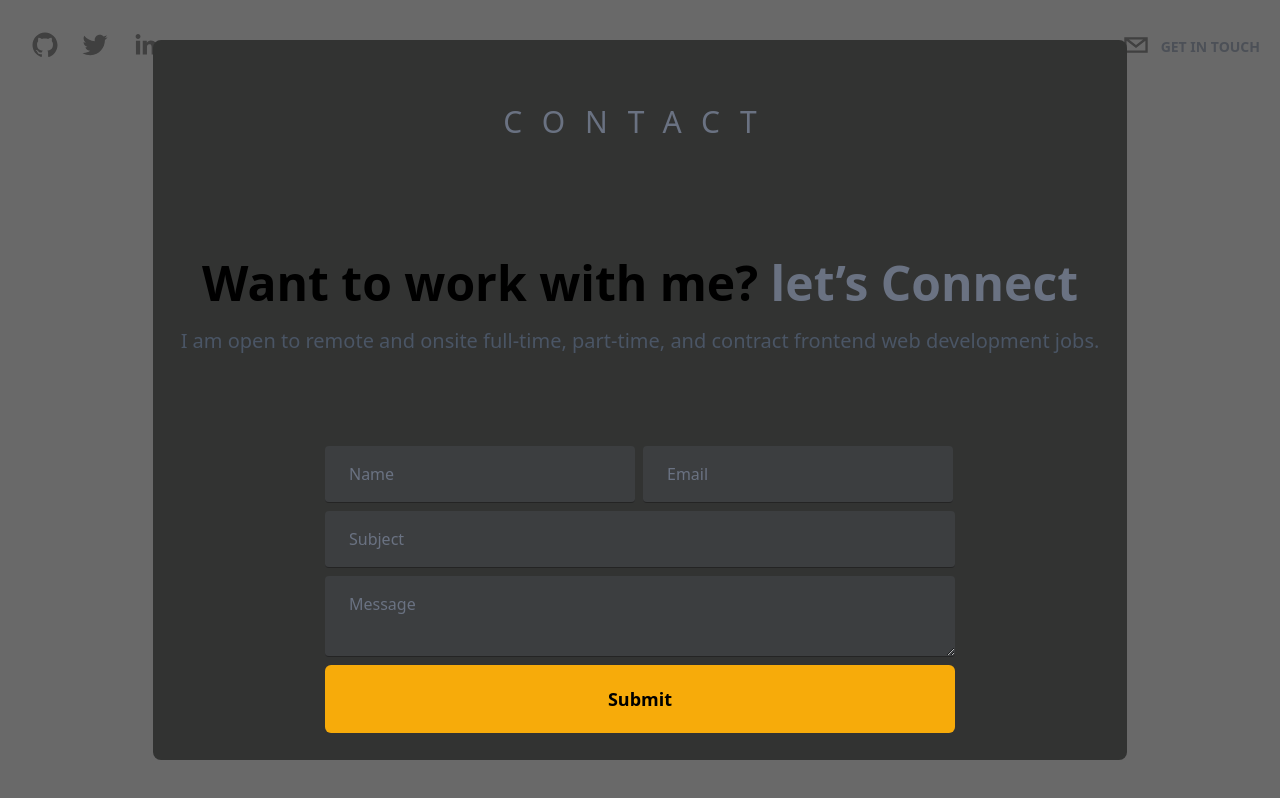
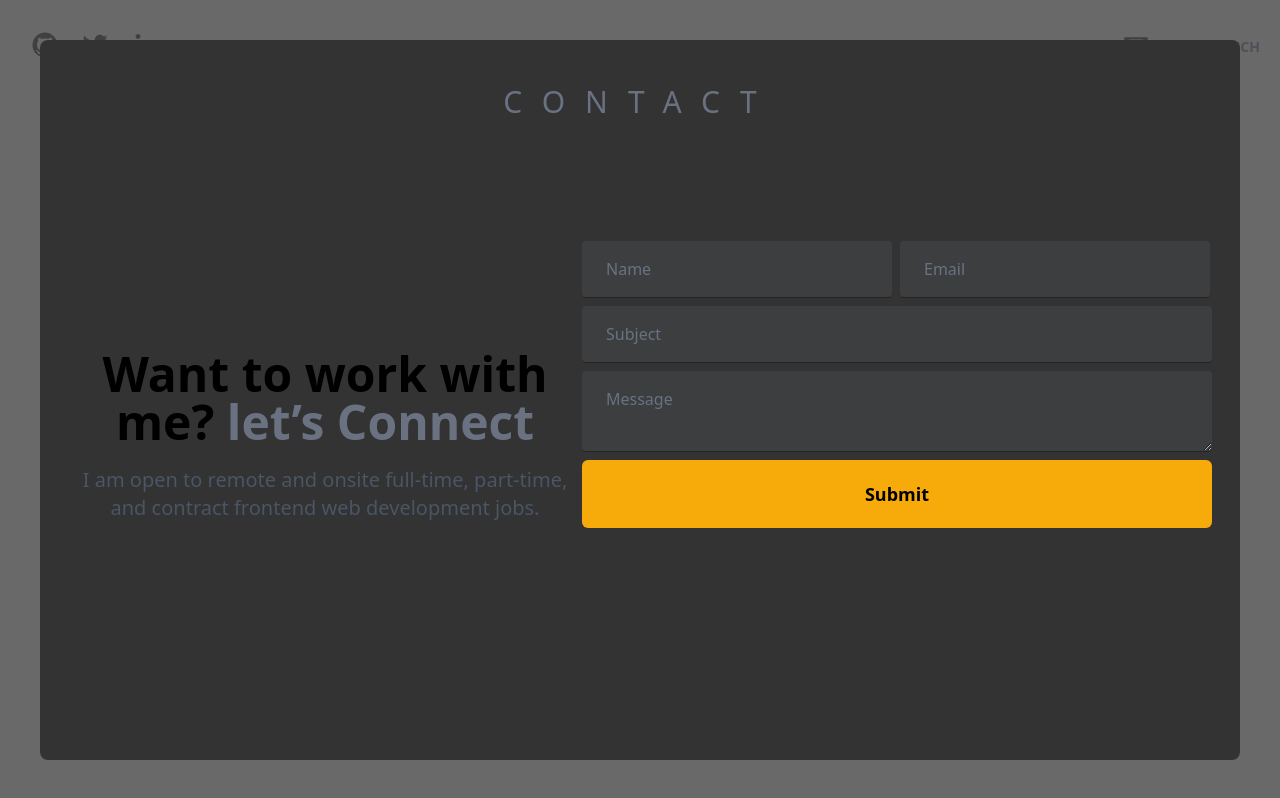
Before and after one commit to jomilojuuuu/portfolio, a Next.js app: page / in a window 1280 px wide. Both pictures are taken after a click on the button "GET IN TOUCH". Built offline with nearby package versions, Linux system fonts and the light colour scheme; grey boxes are pictures that could not be loaded.

Commit message:
fix: correct layout and positioning in Contact component for improved visibility

```diff
--- a/components/Contact.tsx
+++ b/components/Contact.tsx
@@ -15,9 +15,9 @@ function Contact() {
     window.location.href = `mailto:jomilojuforlife2004@gmaii?subject=${formData.subject}&body=Hi My Name is ${formData.name}. ${formData.message}`;
   };
   return (
-    <div className="h-screen relative flex flex-col md:text-left md:flex-row-my-[60px] justify-evenly md:mx-auto items-center">
+    <div className="h-screen relative flex flex-col md:text-left md:flex-row -my-[60px] justify-evenly md:mx-auto items-center">
 
-      <h3 className="absolute top-10 uppercase tracking-[20px] text-gray-500 text-3xl">
+      <h3 className="absolute top-20 uppercase tracking-[20px] text-center text-gray-500 text-3xl">
         contact
       </h3>
 
```
